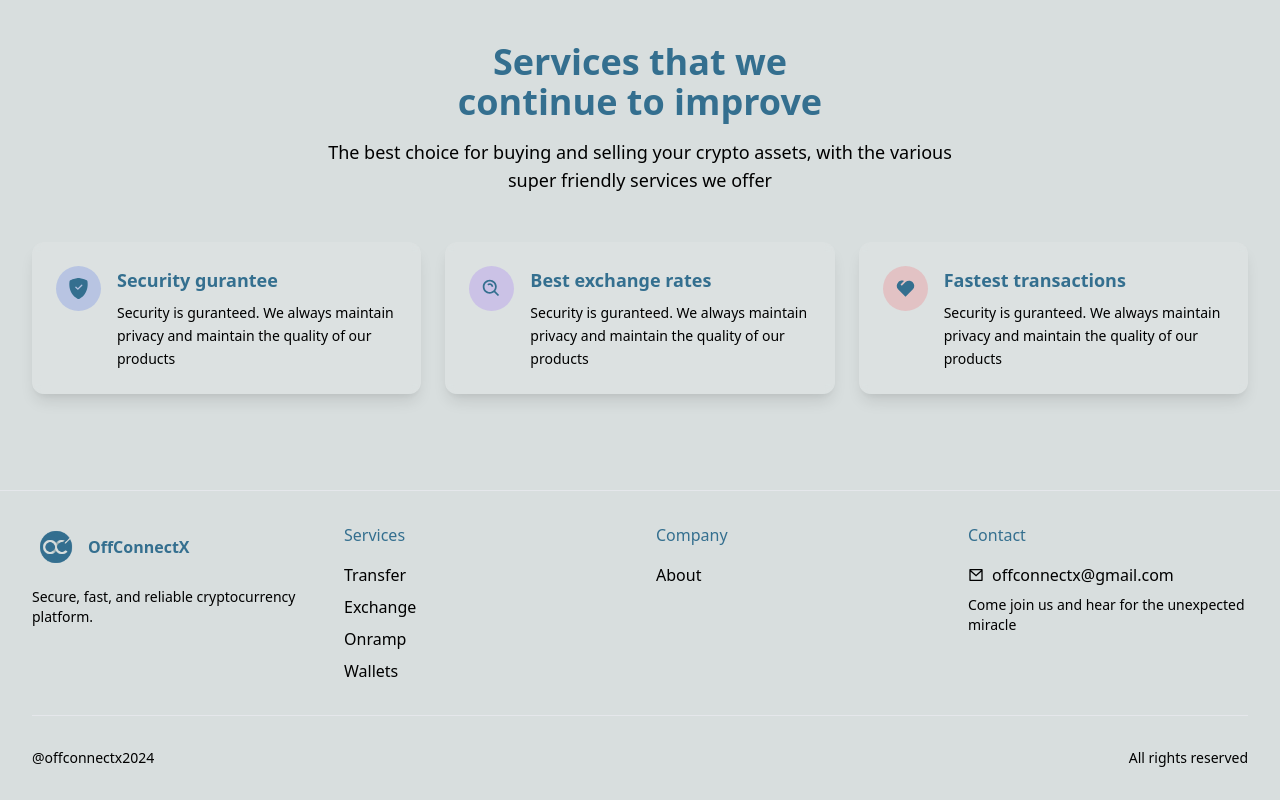
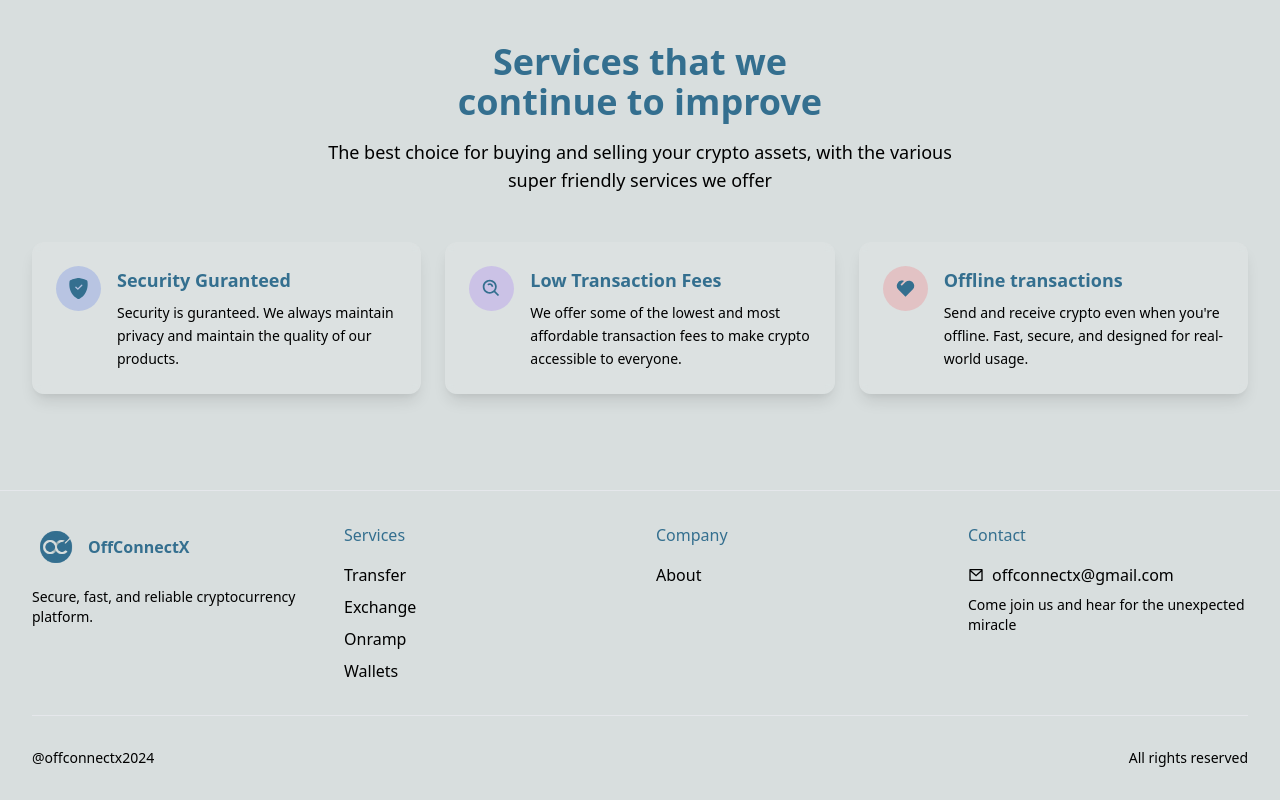
Before and after one commit to champagne101/xmas, a React (Vite) app: page / in a window 1280 px wide. Shown: the part 1516-2316 px from the top of the page. Built offline with nearby package versions, Linux system fonts and the light colour scheme.

Commit message:
changed services card info

```diff
--- a/src/components/Services.jsx
+++ b/src/components/Services.jsx
@@ -36,21 +36,21 @@ const Services = () => (
       <div className="grid grid-cols-1 md:grid-cols-3 gap-6">
         <ServiceCard
           color="bg-[#2952E3]"
-          title="Security gurantee"
+          title="Security Guranteed"
           icon={<BsShieldFillCheck fontSize={21} className="" />}
-          subtitle="Security is guranteed. We always maintain privacy and maintain the quality of our products"
+          subtitle="Security is guranteed. We always maintain privacy and maintain the quality of our products."
         />
         <ServiceCard
           color="bg-[#8945F8]"
-          title="Best exchange rates"
+          title="Low Transaction Fees"
           icon={<BiSearchAlt fontSize={21} className="" />}
-          subtitle="Security is guranteed. We always maintain privacy and maintain the quality of our products"
+          subtitle="We offer some of the lowest and most affordable transaction fees to make crypto accessible to everyone."
         />
         <ServiceCard
           color="bg-[#F84550]"
-          title="Fastest transactions"
+          title="Offline transactions"
           icon={<RiHeart2Fill fontSize={21} className="" />}
-          subtitle="Security is guranteed. We always maintain privacy and maintain the quality of our products"
+          subtitle="Send and receive crypto even when you're offline. Fast, secure, and designed for real-world usage."
         />
         </div>
       </div>
```
Also changed, not shown: 1 other file (tests, documents, lock files or other folders).
